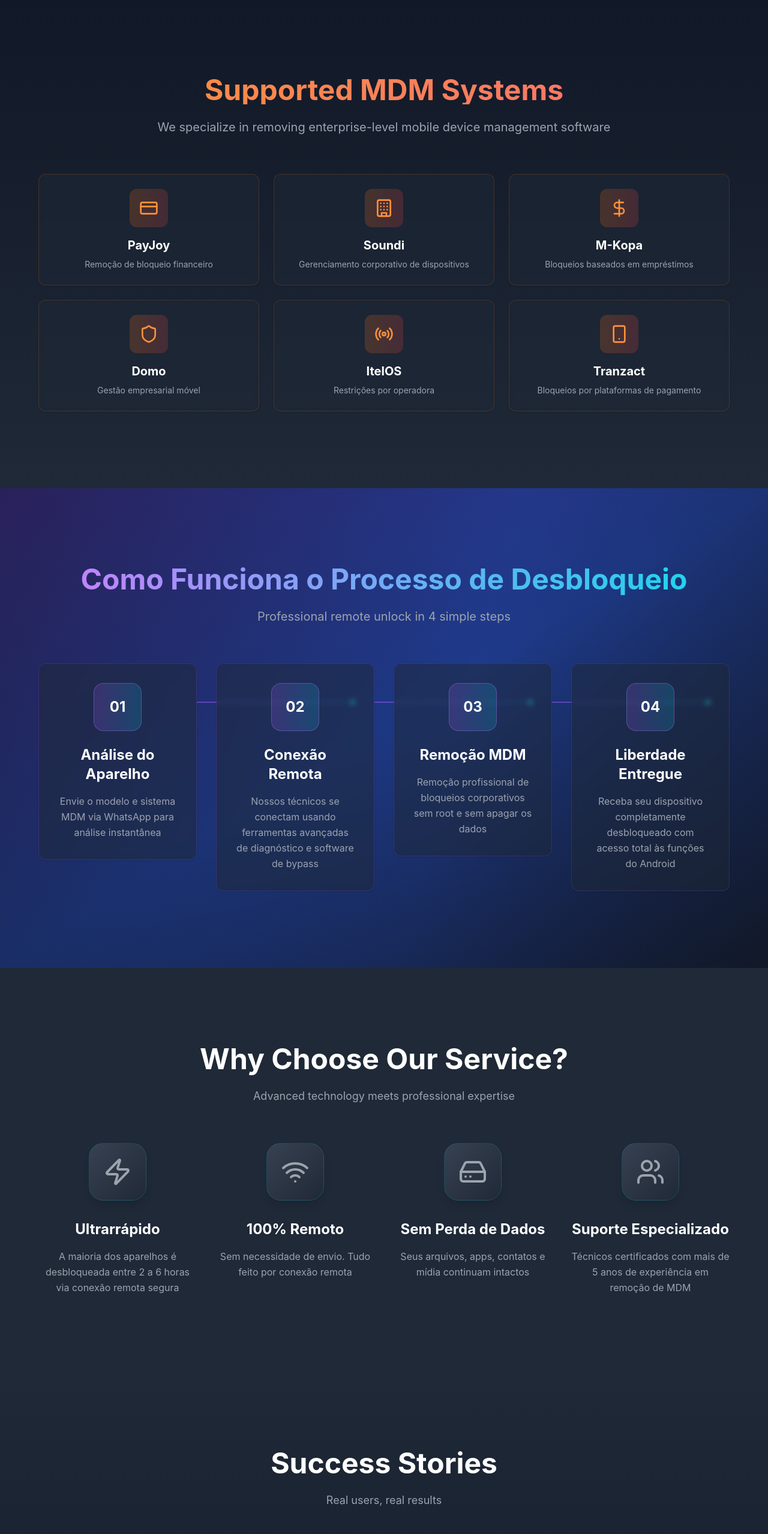
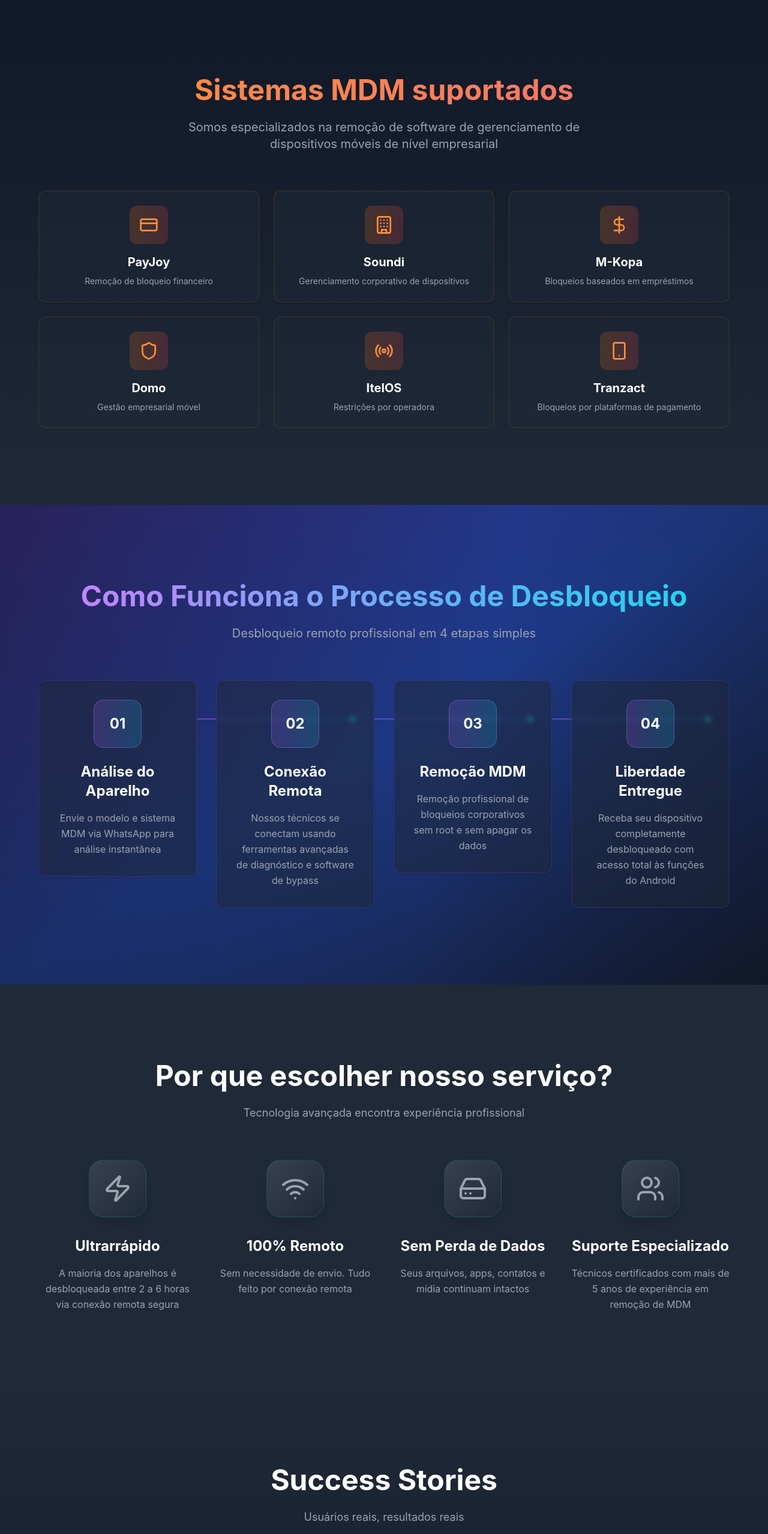
Before and after one commit to nonatomarques8366-debug/projetomdm, a React (Create React App) app: page / in a window 1280 px wide. Shown: the part 828-3386 px from the top of the page at 60% size. Built offline with nearby package versions, Linux system fonts and the light colour scheme; no server answers.

Commit message:
Update LandingPage.jsx

```diff
--- a/src/components/LandingPage.jsx
+++ b/src/components/LandingPage.jsx
@@ -220,10 +220,10 @@
         <div className="max-w-6xl mx-auto">
           <div className="text-center mb-16">
             <h2 className="text-3xl md:text-4xl lg:text-5xl font-bold bg-gradient-to-r from-orange-400 to-red-400 bg-clip-text text-transparent mb-6">
-              Supported MDM Systems
+              Sistemas MDM suportados
             </h2>
             <p className="text-lg md:text-xl text-gray-400 max-w-3xl mx-auto">
-              We specialize in removing enterprise-level mobile device management software
+              Somos especializados na remoção de software de gerenciamento de dispositivos móveis de nível empresarial
             </p>
           </div>
 
@@ -253,7 +253,7 @@
               </span>
             </h2>
             <p className="text-lg md:text-xl text-gray-400 max-w-3xl mx-auto">
-              Professional remote unlock in 4 simple steps
+             Desbloqueio remoto profissional em 4 etapas simples
             </p>
           </div>
 
@@ -291,9 +291,9 @@
         <div className="max-w-6xl mx-auto">
           <div className="text-center mb-16">
             <h2 className="text-3xl md:text-4xl lg:text-5xl font-bold text-white mb-6">
-              Why Choose Our Service?
+              Por que escolher nosso serviço?
             </h2>
-            <p className="text-lg text-gray-400">Advanced technology meets professional expertise</p>
+            <p className="text-lg text-gray-400">Tecnologia avançada encontra experiência profissional</p>
           </div>
 
           <div className="grid md:grid-cols-2 lg:grid-cols-4 gap-8">
@@ -323,7 +323,7 @@
             <h2 className="text-3xl md:text-4xl lg:text-5xl font-bold text-white mb-6">
               Success Stories
             </h2>
-            <p className="text-lg text-gray-400">Real users, real results</p>
+            <p className="text-lg text-gray-400">Usuários reais, resultados reais</p>
           </div>
 
           <div className="grid md:grid-cols-3 gap-8">
@@ -335,7 +335,7 @@
                   {/* MDM System Badge */}
                   <Badge className="mb-4 bg-red-500/20 text-red-300 border border-red-400/30 font-mono text-xs">
                     <ZapOff className="w-3 h-3 mr-1" />
-                    {testimonial.mdmSystem} REMOVED
+                    {testimonial.mdmSystem} REMOVIDO
                   </Badge>
 
                   <div className="flex mb-6">
@@ -375,11 +375,11 @@
 
         <div className="max-w-4xl mx-auto text-center relative z-10">
           <h2 className="text-3xl md:text-4xl lg:text-6xl font-bold text-white mb-8">
-            Ready to
-            <span className="bg-gradient-to-r from-cyan-400 to-purple-400 bg-clip-text text-transparent"> Break Free</span>?
+            Pronto para
+            <span className="bg-gradient-to-r from-cyan-400 to-purple-400 bg-clip-text text-transparent"> se libertar</span>?
           </h2>
           <p className="text-lg md:text-xl lg:text-2xl text-gray-300 mb-12 leading-relaxed">
-            Professional MDM removal service - Contact us now for instant quote
+           Serviço profissional de remoção de MDM - Entre em contato conosco agora para um orçamento instantâneo
           </p>
 
           <Button
@@ -388,13 +388,13 @@
             className="bg-gradient-to-r from-green-500 to-emerald-500 hover:from-green-400 hover:to-emerald-400 text-white px-12 py-6 text-xl rounded-lg shadow-2xl hover:shadow-green-500/50 transition-all duration-300 transform hover:scale-105 border border-green-400/30"
           >
             <MessageSquare className="w-6 h-6 mr-3" />
-            Start WhatsApp Chat
+            Iniciar bate-papo no Whatsapp
           </Button>
 
           <div className="mt-12 flex justify-center">
             <Badge className="inline-flex items-center px-6 py-3 bg-green-500/20 border border-green-400/30 text-green-300 font-mono">
               <Shield className="w-5 h-5 text-green-400 mr-2" />
-              100% Success Rate Guarantee
+              Garantia de 100% de sucesso
             </Badge>
           </div>
         </div>
```
